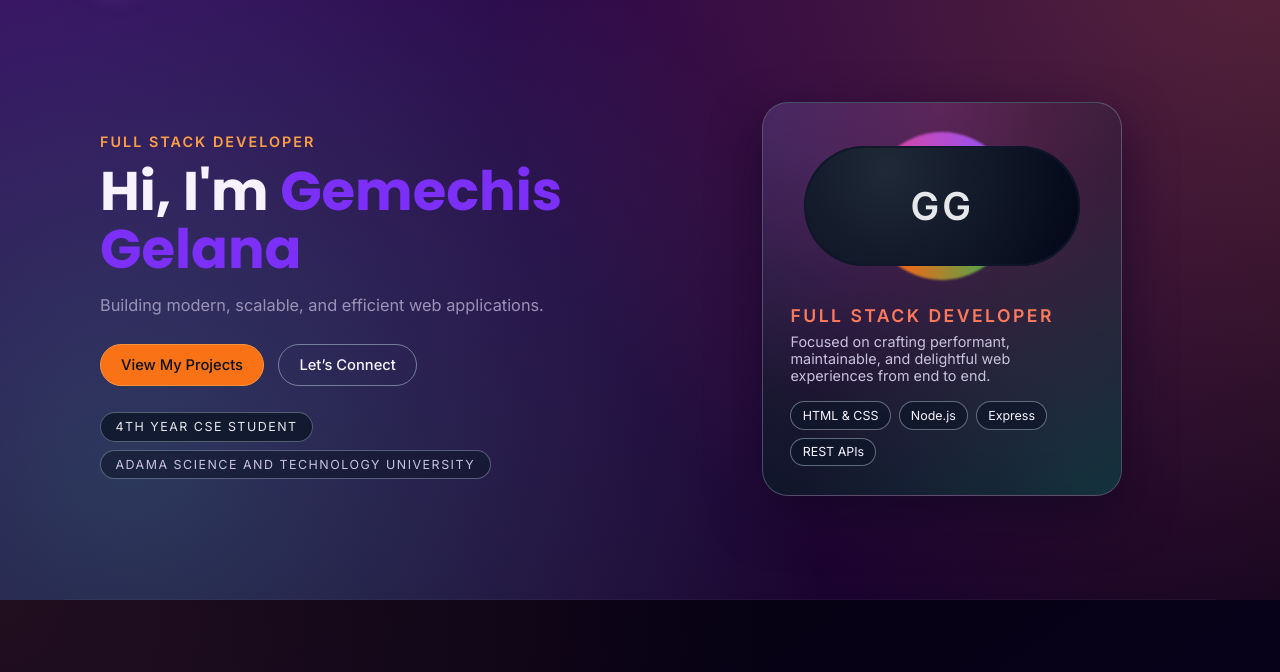
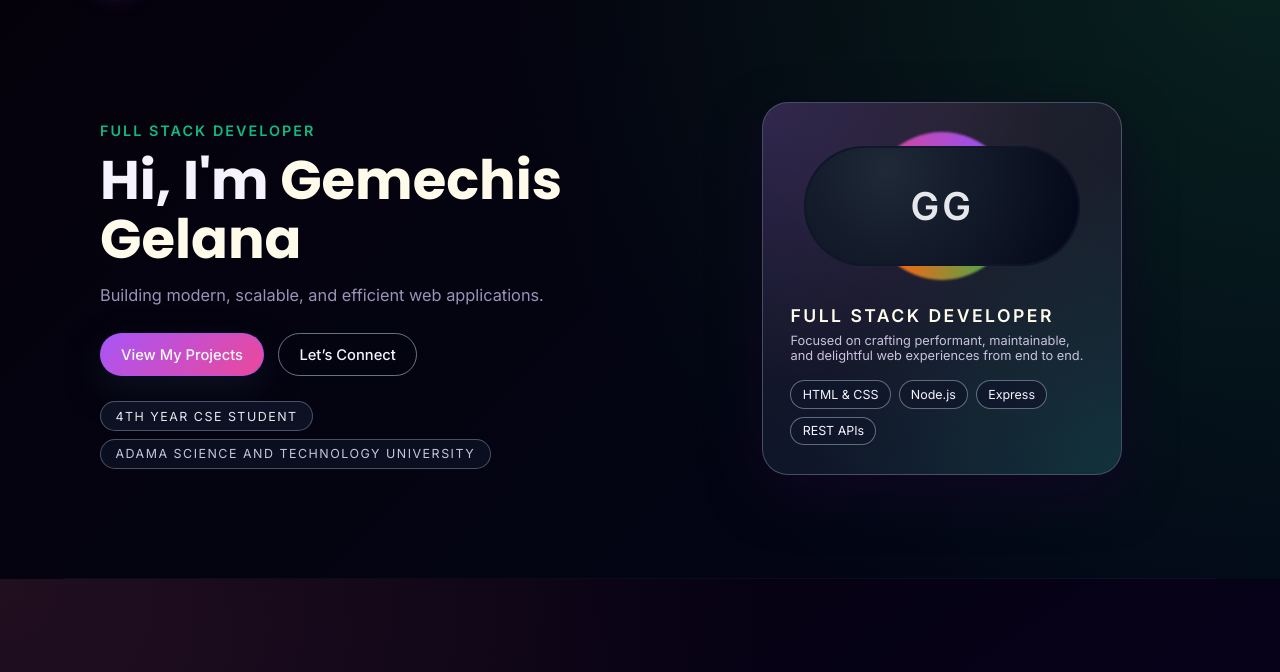
Before and after one commit to Gemechis-09/Portfolio1, a plain HTML site: page index.html in a window 1280 px wide. Shown: the part 74-746 px from the top of the page. Drawn offline with Linux system fonts and the light colour scheme.

Commit message:
Update style.css

```diff
--- a/style.css
+++ b/style.css
@@ -210,9 +210,9 @@ body {
 .hero {
     padding-top: calc(6.5rem + var(--nav-height));
     padding-bottom: 6.5rem;
-    background-image:
-        radial-gradient(circle at top right, rgba(248, 113, 113, 0.3), transparent 55%),
-        radial-gradient(circle at 10% 80%, rgba(52, 211, 153, 0.25), transparent 55%);
+    background:
+        radial-gradient(circle at top right, rgba(34, 197, 94, 0.16), transparent 55%),
+        linear-gradient(135deg, #05010b, #020617);
 }
 
 .hero-grid {
@@ -226,7 +226,7 @@ body {
     font-size: 0.9rem;
     letter-spacing: 0.14em;
     text-transform: uppercase;
-    color: var(--accent-orange);
+    color: var(--accent-emerald); /* same vibe as skills accents */
     margin-bottom: 0.75rem;
     font-weight: 600;
 }
@@ -239,11 +239,10 @@ body {
 }
 
 .hero-title span {
-    /* Use the first gradient color as a solid */
     background-image: none;
     -webkit-background-clip: initial;
     background-clip: initial;
-    color: #7b2ff7; /* same vibe as your original gradient's first color */
+    color: #fffbeb;
 }
 
 .hero-subtitle {
@@ -273,10 +272,11 @@ body {
     letter-spacing: 0.12em;
     padding: 0.4rem 0.9rem;
     border-radius: 999px;
-    border: 1px solid rgba(148, 163, 184, 0.5);
-    background: rgba(15, 23, 42, 0.85);
+    border: 1px solid rgba(148, 163, 184, 0.45);
+    background: rgba(15, 23, 42, 0.8);
     color: #e5e7eb;
 }
+
 
 .badge.subtle {
     background: rgba(15, 23, 42, 0.6);
@@ -357,12 +357,12 @@ body {
     font-weight: 600;
     text-transform: uppercase;
     letter-spacing: 0.14em;
-    color: var(--accent-coral);
+    color: #fffbeb;
 }
 
 .hero-card-body p {
     margin: 0 0 1.1rem;
-    font-size: 0.9rem;
+    font-size: 0.8rem;
     color: var(--color-muted);
 }
 
@@ -400,15 +400,14 @@ body {
 }
 
 .primary-btn {
-    background-color: #f97316;
-    color: #0b1120;
-    border: 1px solid #fb923c;
-    box-shadow: none;
+    background: linear-gradient(135deg, #a855f7, #ec4899);
+    color: #f9fafb;
+    border: 1px solid rgba(168, 85, 247, 0.8);
+    box-shadow: 0 14px 32px rgba(15, 23, 42, 0.7);
 }
 .primary-btn:hover {
-    background-color: #fb923c;
     transform: translateY(-1px);
-    box-shadow: none;
+    box-shadow: 0 18px 40px rgba(15, 23, 42, 0.9);
 }
 
 .ghost-btn {
```
